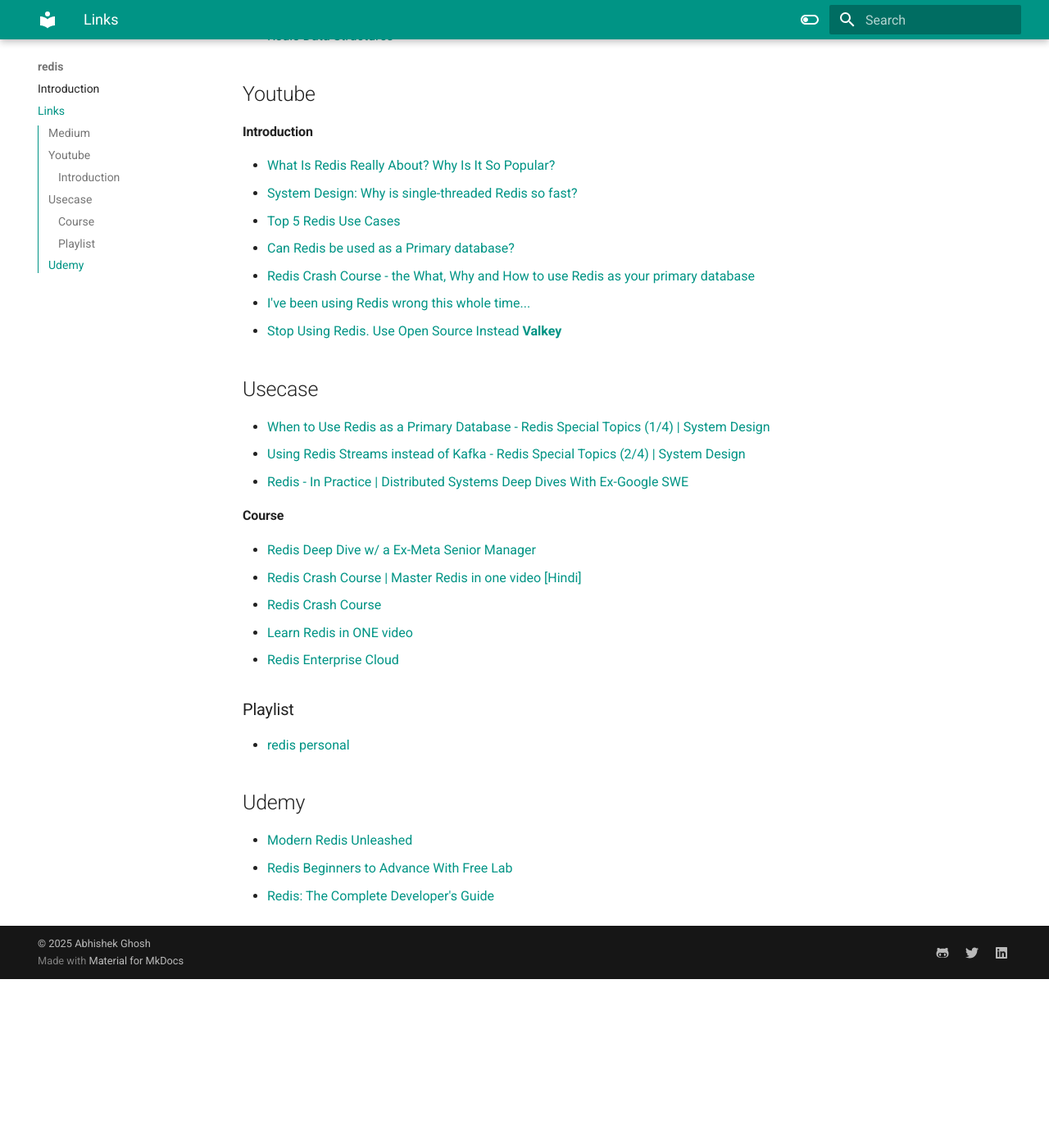
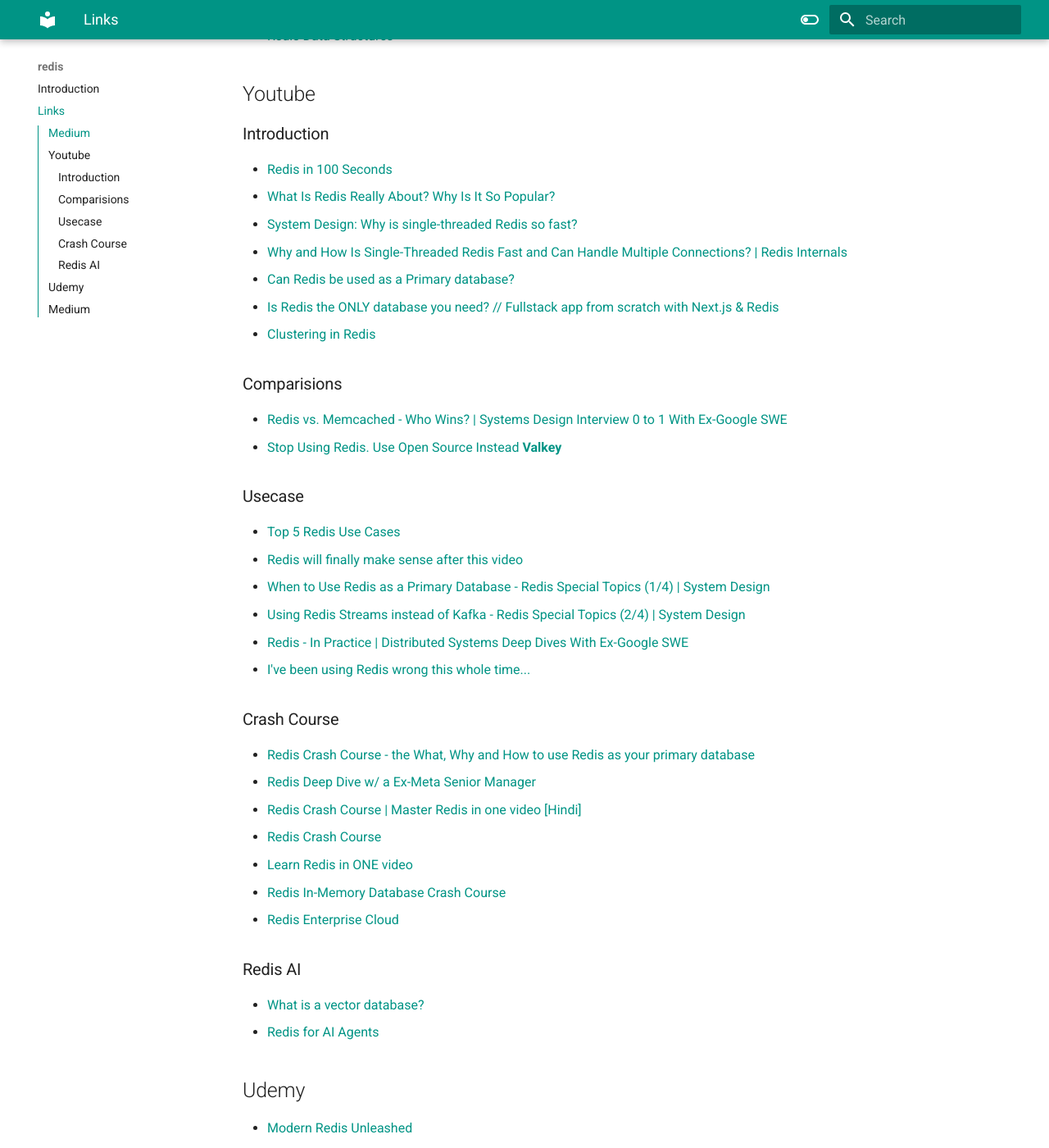
Before and after one commit to abhishekghoshh/database-helper, an MkDocs documentation site: the page built from docs/redis/links.md, in a window 1280 px wide and 1400 px high, scrolled down 281 px. Shown: the whole window at 82% size. Built offline with MkDocs 1.6.1 and Material for MkDocs 9.7.7, drawn with Linux system fonts in a browser that asks for light colours; before the commit the page ends 1475 px from its top, so only the background shows below that; some of the changed text lies outside the part shown.

Commit message:
updated docs

```diff
--- a/docs/redis/links.md
+++ b/docs/redis/links.md
@@ -10,36 +10,49 @@
 
 ## Youtube
 
-#### Introduction
+### Introduction
 
+- [Redis in 100 Seconds](https://www.youtube.com/watch?v=G1rOthIU-uo)
 - [What Is Redis Really About? Why Is It So Popular?](https://www.youtube.com/watch?v=z_NbVtbgBJw)
 - [System Design: Why is single-threaded Redis so fast?](https://www.youtube.com/watch?v=5TRFpFBccQM)
-- [Top 5 Redis Use Cases](https://www.youtube.com/watch?v=a4yX7RUgTxI)
+- [Why and How Is Single-Threaded Redis Fast and Can Handle Multiple Connections? | Redis Internals](https://www.youtube.com/watch?v=h30k7YixrMo)
 - [Can Redis be used as a Primary database?](https://www.youtube.com/watch?v=VLTPqImLapM)
-- [Redis Crash Course - the What, Why and How to use Redis as your primary database](https://www.youtube.com/watch?v=OqCK95AS-YE)
-- [I've been using Redis wrong this whole time...](https://www.youtube.com/watch?v=WQ61RL1GpEE)
+- [Is Redis the ONLY database you need? // Fullstack app from scratch with Next.js & Redis](https://www.youtube.com/watch?v=DOIWQddRD5M)
+- [Clustering in Redis](https://www.youtube.com/watch?v=3WOfXRjYnGA)
+
+
+### Comparisions
+
+- [Redis vs. Memcached - Who Wins? | Systems Design Interview 0 to 1 With Ex-Google SWE](https://www.youtube.com/watch?v=Gyy1SiE8avE)
 - [Stop Using Redis. Use Open Source Instead **Valkey**](https://www.youtube.com/watch?v=npnagMgbruc)
 
 
-## Usecase
+### Usecase
 
+- [Top 5 Redis Use Cases](https://www.youtube.com/watch?v=a4yX7RUgTxI)
+- [Redis will finally make sense after this video](https://www.youtube.com/watch?v=S7_SOmxO5DA)
 - [When to Use Redis as a Primary Database - Redis Special Topics (1/4) | System Design](https://www.youtube.com/watch?v=BJxtLbE5sxw)
 - [Using Redis Streams instead of Kafka - Redis Special Topics (2/4) | System Design](https://www.youtube.com/watch?v=zcCEFByssQU)
 - [Redis - In Practice | Distributed Systems Deep Dives With Ex-Google SWE](https://www.youtube.com/watch?v=k8_qxgoZ4bg)
+- [I've been using Redis wrong this whole time...](https://www.youtube.com/watch?v=WQ61RL1GpEE)
 
 
-#### Course
+### Crash Course
 
+- [Redis Crash Course - the What, Why and How to use Redis as your primary database](https://www.youtube.com/watch?v=OqCK95AS-YE)
 - [Redis Deep Dive w/ a Ex-Meta Senior Manager](https://www.youtube.com/watch?v=fmT5nlEkl3U)
 - [Redis Crash Course | Master Redis in one video [Hindi]](https://www.youtube.com/watch?v=aqFFghu541I)
 - [Redis Crash Course](https://www.youtube.com/watch?v=Vx2zPMPvmug)
 - [Learn Redis in ONE video](https://www.youtube.com/watch?v=Y46wlauVH_o)
+- [Redis In-Memory Database Crash Course](https://www.youtube.com/watch?v=V7FPk4J10KI)
 - [Redis Enterprise Cloud](https://www.youtube.com/playlist?list=PL83Wfqi-zYZG6uGxBagsbqjpsi2XBEj1K)
 
 
-### Playlist
+### Redis AI
 
-- [redis personal](https://www.youtube.com/playlist?list=PL67qvtIf7OxurPw7WmT4jlnbcpVvFSCsU)
+- [What is a vector database?](https://www.youtube.com/watch?v=Yhv19le0sBw)
+- [Redis for AI Agents](https://www.youtube.com/watch?v=qhsVMiBjxM0)
+
 
 
 ## Udemy
@@ -47,3 +60,9 @@
 - [Modern Redis Unleashed](https://www.udemy.com/course/redis-cloud/)
 - [Redis Beginners to Advance With Free Lab](https://udemy.com/course/redis-latest/)
 - [Redis: The Complete Developer's Guide](https://www.udemy.com/course/redis-the-complete-developers-guide-p/)
+
+
+## Medium
+
+- [Redis Data Structures](https://blog.singhabhinav.in/redis-data-structures-f72d3d44ea77)
+- [How Redis Stays So Fast, Even with Just One Thread](https://blog.singhabhinav.in/how-redis-stays-so-fast-even-with-just-one-thread-6aa79235ea8f)
```
Also changed, not shown: docs/database/elastic-search.md (+1 -0 lines), docs/database/introduction.md (+7 -0 lines), docs/database/write-ahead-logging.md (added, +8 -0 lines), docs/kafka/links.md (+6 -1 lines), docs/postgres/links.md (+5 -0 lines), 1 other file.
